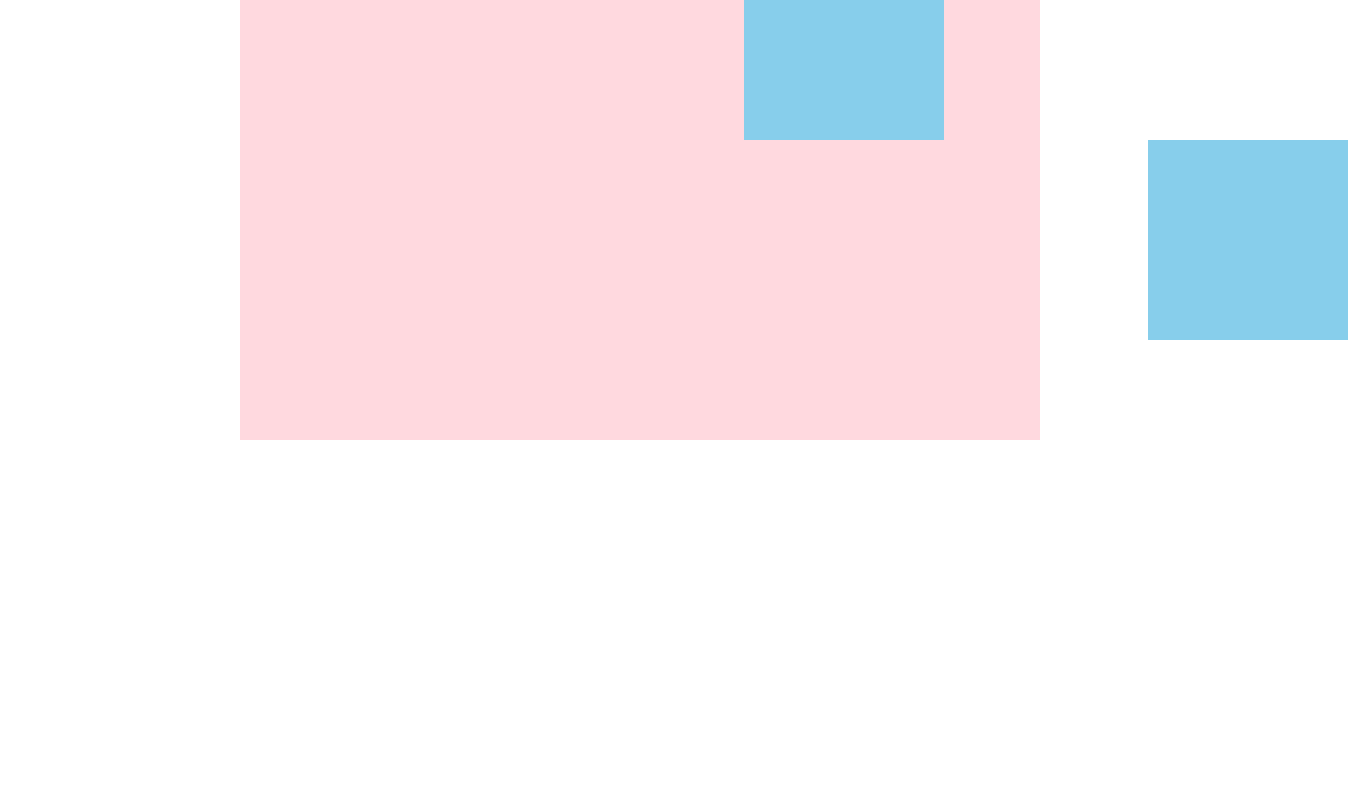
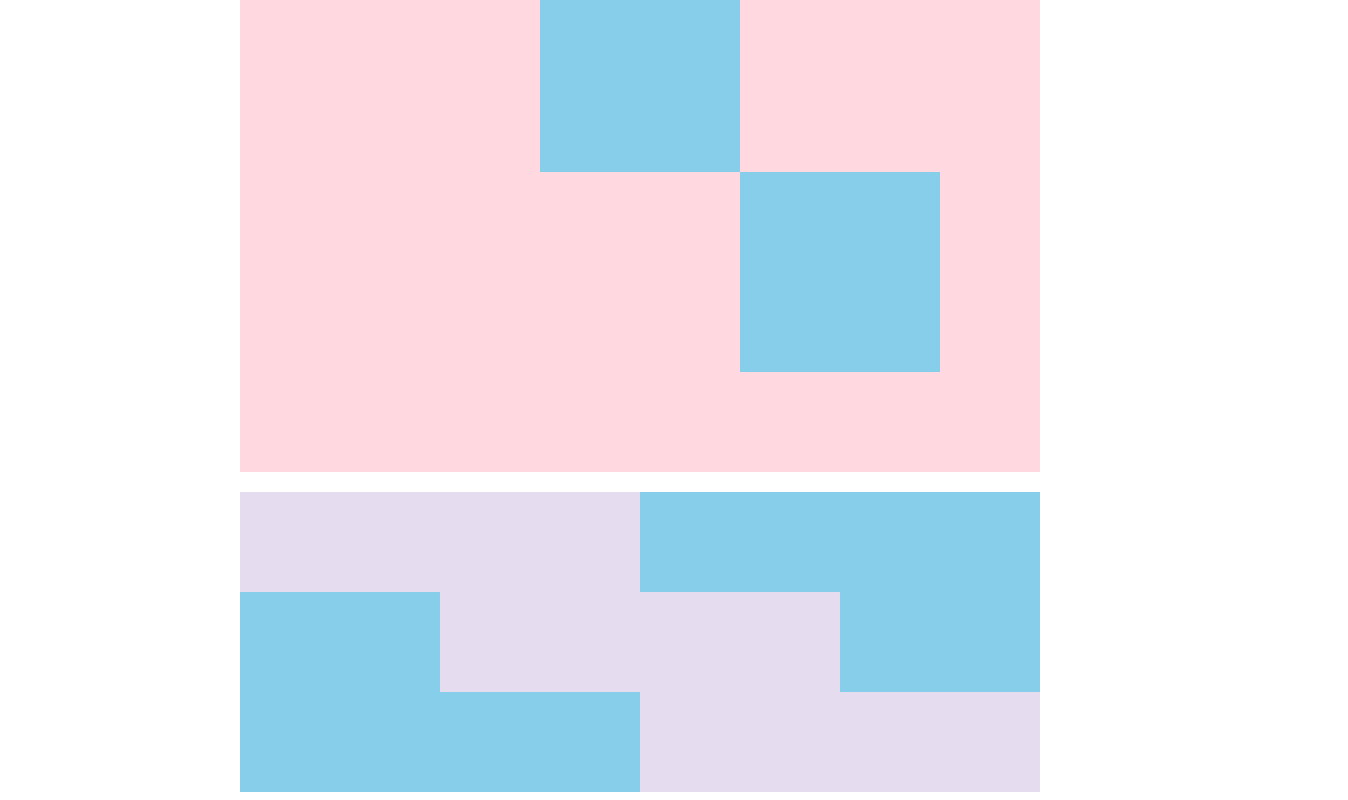
Before and after one commit to primula02/github-basic-kadai, a plain HTML site: page kadai_018/kadai_018.html in a window 1280 px wide. Shown: the part 418-1218 px from the top of the page, 1348 px wide, since content can reach past the window. Before the commit the page ends 878 px from the top, so only its background shows below. Drawn offline with Linux system fonts and the light colour scheme.

Commit message:
Add files via upload

```diff
--- a/kadai_018/kadai_018.html
+++ b/kadai_018/kadai_018.html
@@ -1,7 +1,8 @@
  <!DOCTYPE html>
  <html>
    <head>
-     <title>タイトルです</title>
+     <title>18章課題</title>
+     <meta name="description" content="このページは18章の課題です。">
      <meta charset="utf-8">
      <link rel="stylesheet" href="style.css">
 
@@ -12,23 +13,17 @@
       <p class="top-child">sample</p>
       <p class="top-child">sample</p>
     </div>
+
     <div id="middle">
       <div id="middle-child01"></div>
       <div id="middle-child02"></div>
       <div id="middle-child03"></div>
     </div>
+
     <div id="bottom">
       <div id="bottom-child01"></div>
       <div id="bottom-child02"></div>
       <div id="bottom-child03"></div>
     </div>
   </body>
-
-
 </html>
-
-
-     <div id="bottom"></div>
-
-   </body>
- </html>
--- a/kadai_018/style.css
+++ b/kadai_018/style.css
@@ -6,44 +6,60 @@
 }
 
 .top-child  {
-  display: inline;
+  display: inline-block;
   width: 20%;
   background-color: #ffd9df;
 }
 
-#middle {
+#middle  {
   width: 800px;
   height: 800px;
   margin: 20px auto;
   background-color: #ffd9df;
+  position: relative;
 }
 
+#middle div {
+    width: 200px;
+    height: 200px;
+    background-color: #87ceeb;
+    position: absolute;
+  }
+
 #middle-child01 {
-  display: inline-block;
-  position: relative;
   top: 100px;
   left: 100px;
-  width: 200px;
-  height: 200px;
+}
+
+#middle-child02 {
+  top: 300px;
+  left: 300px;
+}
+
+#middle-child03 {
+  top: 500px;
+  left: 500px;
+}
+
+#bottom {
+  width: 800px;
+  height: 300px;
+  margin: auto;
   background-color: #87ceeb;
 }
 
-#middle-child02 {
-  display: inline-block;
-  position: relative;
-  top: 300px;
-  left: 300px;
-  width: 200px;
-  height: 200px;
- background-color: #87ceeb;
+#bottom div {
+  width: 400px;
+  height: 100px;
+  background-color: #e5dcf0;
 }
 
-#middle-child03 {
-  display: inline-block;
+#bottom-child02 {
   position: relative;
-  top: 500px;
-  left: 500px;
-  width: 200px;
-  height: 200px;
-  background-color: #87ceeb;
+  left: 200px;
 }
+
+#bottom-child03 {
+  position: relative;
+  left: 400px;
+}
```
Lines whose indentation alone changed are shown as unchanged.
